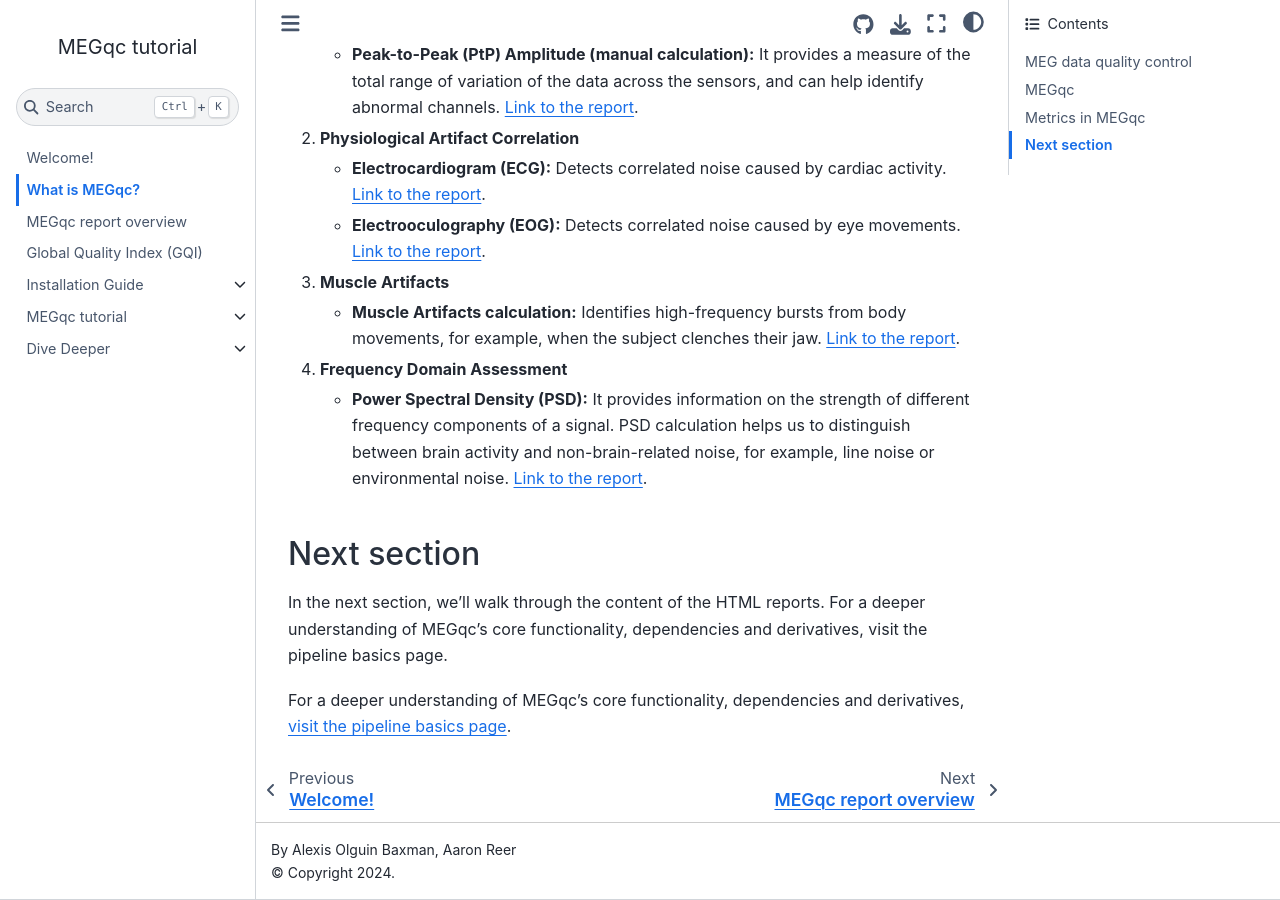
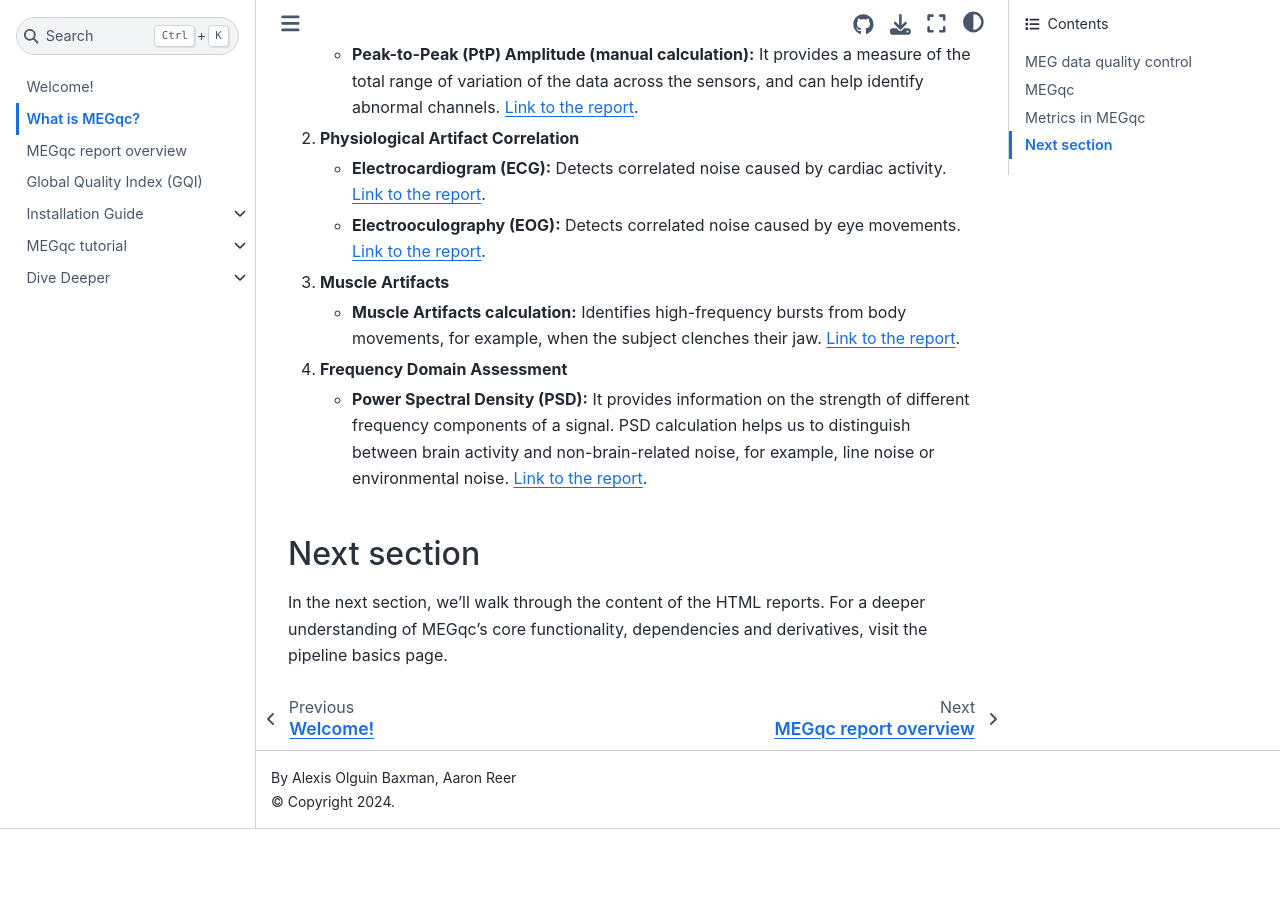
Before and after one commit to ANCPLabOldenburg/megqc_documentation, a Jupyter Book: the page built from book/introduction.md, in a window 1280 px wide and 900 px high, scrolled down 1622 px. Built offline with Jupyter Book 1.0.4 settings and Sphinx 7.4.7 and the Sphinx Book theme 1.1.4, drawn with Linux system fonts in a browser that asks for light colours; pages that are not in the unit, such as notebooks, are missing from menus; after the commit the page ends 2451 px from its top, so only the background shows below that.

Commit message:
Update introduction.md

```diff
--- a/book/introduction.md
+++ b/book/introduction.md
@@ -63,5 +63,3 @@ In the next section, we’ll walk through the content of the HTML reports. For a
 <!--
 In the next section, you'll learn more about the Global Quality Index (GQI), how it is calculated and how to interprate the outcome.
 -->
-
-For a deeper understanding of MEGqc's core functionality, dependencies and derivatives, [visit the pipeline basics page](../extra/details.md).
```
